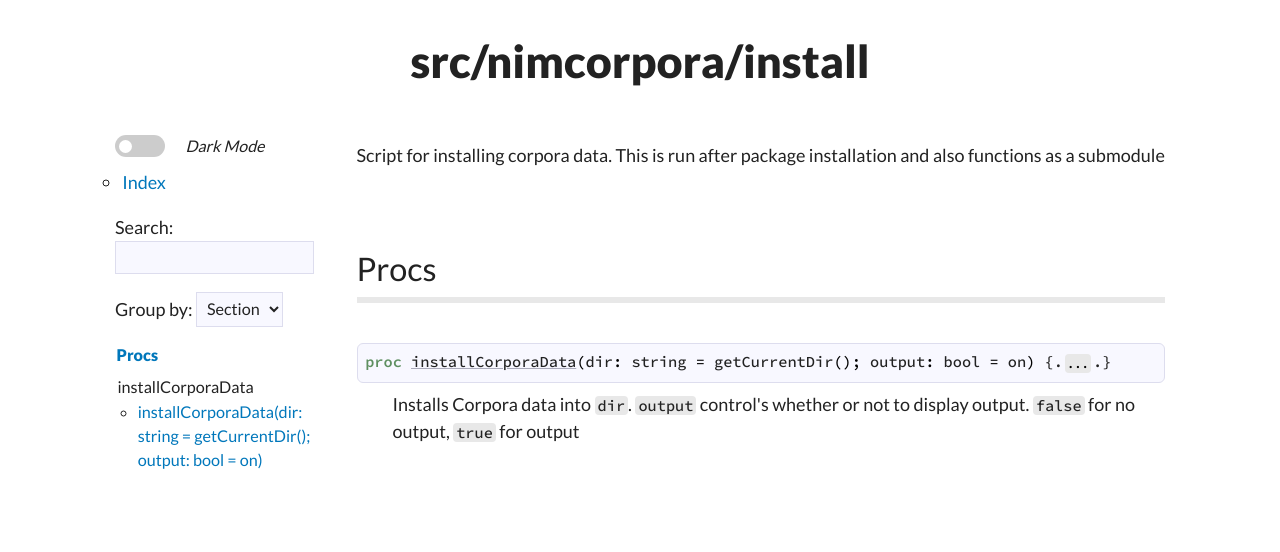
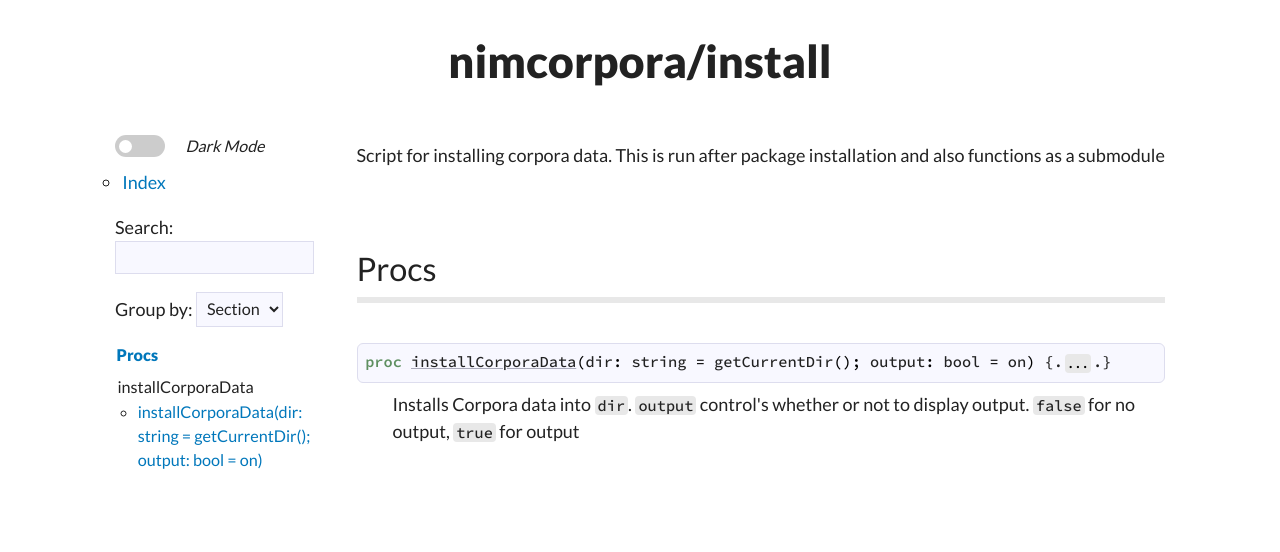
Before and after one commit to neroist/nimcorpora, a plain HTML site: page docs/nimcorpora/install.html in a window 1280 px wide. Shown: the top 552 px of the page. Drawn offline with Linux system fonts and the light colour scheme.

Commit message:
Update install.html

```diff
--- a/docs/nimcorpora/install.html
+++ b/docs/nimcorpora/install.html
@@ -17,7 +17,7 @@
 <link href='https://fonts.googleapis.com/css?family=Source+Code+Pro:400,500,600' rel='stylesheet' type='text/css'/>
 
 <!-- CSS -->
-<title>src/nimcorpora/install</title>
+<title>nimcorpora/install</title>
 <link rel="stylesheet" type="text/css" href="../nimdoc.out.css">
 
 <script type="text/javascript" src="../dochack.js"></script>
@@ -69,7 +69,7 @@ window.addEventListener('DOMContentLoaded', main);
 <body>
 <div class="document" id="documentId">
   <div class="container">
-    <h1 class="title">src/nimcorpora/install</h1>
+    <h1 class="title">nimcorpora/install</h1>
     <div class="row">
   <div class="three columns">
   <div class="theme-switch-wrapper">
```
